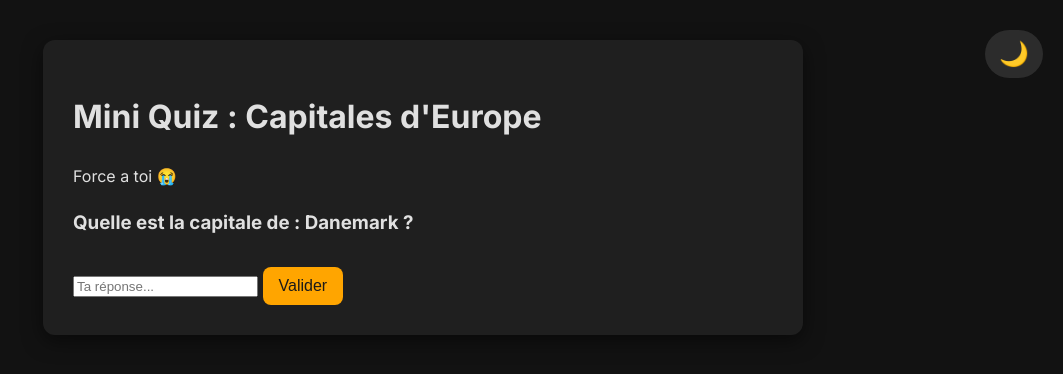
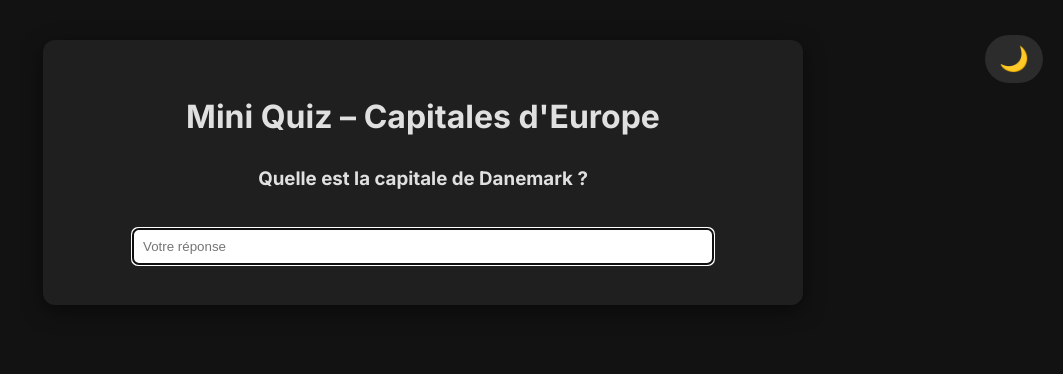
Before and after one commit to ilyass-06/mon-portfolio-ilyass, a plain HTML site: page quiz.html in a window 1280 px wide. Both pictures are taken after a click on the button "Commencer le quiz". Shown: the whole page, without its empty margins (217-1280 px from the left). Drawn offline with Linux system fonts and the light colour scheme.

Commit message:
meilleure GUI quiz.html

```diff
--- a/quiz.html
+++ b/quiz.html
@@ -3,9 +3,8 @@
 <head>
     <meta charset="UTF-8">
     <meta name="viewport" content="width=device-width, initial-scale=1.0">
-    <title>Mini Quiz – Capitales d'Europe</title>
+    <title>Mini Quiz – Capitales d'Europe (force a toi😭)</title>
     <link rel="stylesheet" href="style.css">
-
     <style>
         .quiz-container {
             max-width: 700px;
@@ -14,11 +13,20 @@
             padding: 30px;
             border-radius: 12px;
             box-shadow: 0 6px 20px rgba(0,0,0,0.5);
+            text-align: center;
         }
 
         body.light .quiz-container {
             background: #ffffff;
             color: #1a1a1a;
+        }
+
+        input {
+            padding: 10px;
+            width: 80%;
+            margin-top: 15px;
+            border-radius: 6px;
+            border: 1px solid #ccc;
         }
 
         button {
@@ -29,103 +37,153 @@
             font-size: 16px;
             background: #ffa500;
             color: #1a1a1a;
-            margin-top: 10px;
+            margin-top: 15px;
             transition: 0.2s;
         }
+
         button:hover {
             transform: scale(1.05);
         }
+
+        .fade-in {
+            opacity: 0;
+            transform: translateY(20px);
+            animation: fadeUp 0.6s forwards;
+        }
+
+        @keyframes fadeUp {
+            to {
+                opacity: 1;
+                transform: translateY(0);
+            }
+        }
+
+        .feedback {
+            margin-top: 10px;
+            font-weight: bold;
+        }
     </style>
 </head>
-
 <body>
-
     <button id="theme-toggle">🌙</button>
 
     <div class="quiz-container">
-        <h1>Mini Quiz : Capitales d'Europe</h1>
-        <p>Force a toi 😭 </p>
+        <h1>Mini Quiz – Capitales d'Europe</h1>
+        <div id="menu" class="fade-in">
+            <p>Nombre de questions :</p>
+            <input type="number" id="nbQuestions" value="5" min="1" max="20">
+            <br>
+            <button id="start-btn">Commencer le quiz</button>
+        </div>
 
-        <div id="quiz-area"></div>
+        <div id="quiz-area" style="display:none;" class="fade-in">
+            <h3 id="questionText"></h3>
+            <input type="text" id="answerInput" placeholder="Votre réponse">
+            <div id="feedback" class="feedback"></div>
+            <button id="nextBtn" style="display:none;">Suivant</button>
+        </div>
 
-        <button id="start-btn">Commencer le quiz</button>
+        <div id="scoreArea" style="display:none;" class="fade-in">
+            <h2>Fin du quiz</h2>
+            <p id="scoreText"></p>
+            <button id="restartBtn">Rejouer</button>
+        </div>
     </div>
 
     <script>
+        // Toggle light/dark
         const toggleBtn = document.getElementById("theme-toggle");
-
         toggleBtn.onclick = () => {
             document.body.classList.toggle("light");
-            toggleBtn.textContent =
-                document.body.classList.contains("light") ? "☀️" : "🌙";
+            toggleBtn.textContent = document.body.classList.contains("light") ? "☀️" : "🌙";
         };
 
+        // Questions
         const QUESTIONS = [
-            ["France", "Paris"],
-            ["Italie", "Rome"],
-            ["Allemagne", "Berlin"],
-            ["Espagne", "Madrid"],
-            ["Portugal", "Lisbonne"],
-            ["Belgique", "Bruxelles"],
-            ["Suisse", "Berne"],
-            ["Autriche", "Vienne"],
-            ["Pologne", "Varsovie"],
-            ["Grèce", "Athènes"],
-            ["Suède", "Stockholm"],
-            ["Norvège", "Oslo"],
-            ["Finlande", "Helsinki"],
-            ["Danemark", "Copenhague"],
-            ["Irlande", "Dublin"],
-            ["Pays-Bas", "Amsterdam"],
-            ["Royaume-Uni", "Londres"],
-            ["Hongrie", "Budapest"],
-            ["République tchèque", "Prague"],
-            ["Croatie", "Zagreb"]
+            ["France","Paris"],["Italie","Rome"],["Allemagne","Berlin"],
+            ["Espagne","Madrid"],["Portugal","Lisbonne"],["Belgique","Bruxelles"],
+            ["Suisse","Berne"],["Autriche","Vienne"],["Pologne","Varsovie"],
+            ["Grèce","Athènes"],["Suède","Stockholm"],["Norvège","Oslo"],
+            ["Finlande","Helsinki"],["Danemark","Copenhague"],["Irlande","Dublin"],
+            ["Pays-Bas","Amsterdam"],["Royaume-Uni","Londres"],["Hongrie","Budapest"],
+            ["République tchèque","Prague"],["Croatie","Zagreb"]
         ];
 
-        let quizArea = document.getElementById("quiz-area");
-        let startBtn = document.getElementById("start-btn");
+        let quiz = [];
+        let index = 0;
+        let score = 0;
+        let nbQuestions = 5;
 
-        function startQuiz() {
-            let selected = QUESTIONS.sort(() => 0.5 - Math.random()).slice(0, 5);
-            let score = 0;
-            let index = 0;
+        const menu = document.getElementById("menu");
+        const quizArea = document.getElementById("quiz-area");
+        const questionText = document.getElementById("questionText");
+        const answerInput = document.getElementById("answerInput");
+        const feedback = document.getElementById("feedback");
+        const nextBtn = document.getElementById("nextBtn");
+        const scoreArea = document.getElementById("scoreArea");
+        const scoreText = document.getElementById("scoreText");
+        const startBtn = document.getElementById("start-btn");
+        const restartBtn = document.getElementById("restartBtn");
 
-            function showQuestion() {
-                if (index >= selected.length) {
-                    quizArea.innerHTML = `<h2>Fin du quiz !</h2>
-                                          <p>Score : ${score}/5</p>`;
-                    startBtn.style.display = "block";
-                    startBtn.textContent = "Rejouer";
-                    return;
-                }
+        startBtn.onclick = () => {
+            nbQuestions = parseInt(document.getElementById("nbQuestions").value);
+            if(isNaN(nbQuestions) || nbQuestions < 1 || nbQuestions > QUESTIONS.length){
+                nbQuestions = 5;
+            }
+            quiz = QUESTIONS.sort(() => 0.5 - Math.random()).slice(0, nbQuestions);
+            index = 0;
+            score = 0;
 
-                let [pays, capitale] = selected[index];
-                quizArea.innerHTML = `
-                    <h3>Quelle est la capitale de : <b>${pays}</b> ?</h3>
-                    <input id="answer" placeholder="Ta réponse..." />
-                    <button id="validate">Valider</button>
-                `;
+            menu.style.display = "none";
+            quizArea.style.display = "block";
+            showQuestion();
+        };
 
-                document.getElementById("validate").onclick = () => {
-                    let rep = document.getElementById("answer").value.trim().toLowerCase();
-                    if (rep === capitale.toLowerCase()) {
-                        alert("✔ T’es chaud frerot bonne réponse !");
-                        score++;
-                    } else {
-                        alert("✘ Nooo dommage… la capitale est : " + capitale);
-                    }
-                    index++;
-                    showQuestion();
-                };
+        function showQuestion(){
+            feedback.textContent = "";
+            nextBtn.style.display = "none";
+            questionText.textContent = `Quelle est la capitale de ${quiz[index][0]} ?`;
+            answerInput.value = "";
+            answerInput.focus();
+        }
+
+        answerInput.addEventListener("keyup", (e) => {
+            if(e.key === "Enter") checkAnswer();
+        });
+
+        function checkAnswer(){
+            const rep = answerInput.value.trim().toLowerCase();
+            const correct = quiz[index][1].toLowerCase();
+
+            if(rep === correct){
+                feedback.textContent = "Bonne réponse t'es chaud !";
+                score++;
+            } else {
+                feedback.textContent = `Mauvaise réponse frero 😭. La capitale est : ${quiz[index][1]}`;
             }
 
-            startBtn.style.display = "none";
-            showQuestion();
+            nextBtn.style.display = "inline-block";
         }
 
-        startBtn.onclick = startQuiz;
+        nextBtn.onclick = () => {
+            index++;
+            if(index < quiz.length){
+                showQuestion();
+            } else {
+                quizArea.style.display = "none";
+                scoreArea.style.display = "block";
+                scoreText.textContent = `Votre score : ${score}/${quiz.length}`;
+            }
+        };
+
+        restartBtn.onclick = () => {
+            scoreArea.style.display = "none";
+            menu.style.display = "block";
+        };
     </script>
+</body>
+</html>
+
 
 </body>
 </html>
```
